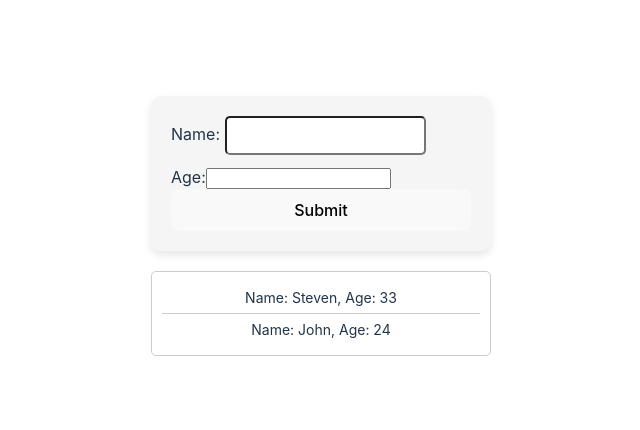
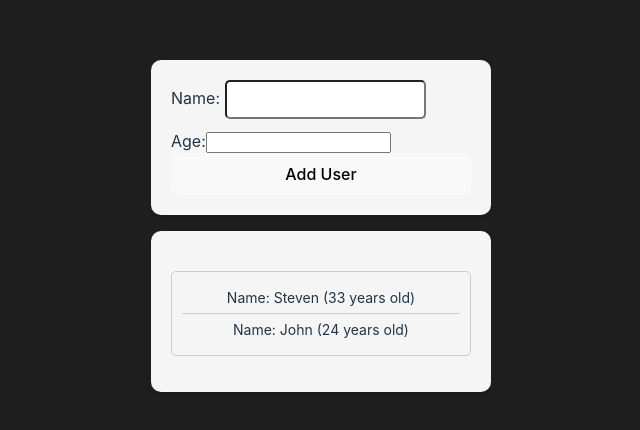
Before and after one commit to steven32323/react-user-data, a React (Vite) app: page / in a window 1280 px wide. Shown: the part 166-596 px from the top of the page, without its empty margins (319-959 px from the left). Built offline with nearby package versions, Linux system fonts and the light colour scheme.

Commit message:
fixed some styling issues

```diff
--- a/src/App.jsx
+++ b/src/App.jsx
@@ -25,9 +25,9 @@ function App() {
           <InputForm onAddUser={addUserHandler} />
         </div>
       </Card>
-      <section>
+      <Card>
         <UserList users={userData} />
-      </section>
+      </Card>
     </>
   );
 }
--- a/src/assets/UI/Card.css
+++ b/src/assets/UI/Card.css
@@ -4,4 +4,5 @@
   padding: 20px;
   box-shadow: 0 4px 8px rgba(0, 0, 0, 0.1);
   width: 300px;
+  margin-bottom: 2vh;
 }
--- a/src/form/FormItem.jsx
+++ b/src/form/FormItem.jsx
@@ -3,7 +3,7 @@ import "./UserList";
 const FormItem = (props) => {
   return (
     <li className="list-item">
-      Name: {props.name}, Age: {props.age}
+      Name: {props.name} ({props.age} years old)
     </li>
   );
 };
--- a/src/form/inputForm.jsx
+++ b/src/form/inputForm.jsx
@@ -22,7 +22,7 @@ const InputForm = (props) => {
       return;
     }
     if (enteredAge.trim().length === 0) {
-      errorHandler("Please enter an age!");
+      errorHandler("Please enter an age!  ");
       return;
     }
     props.onAddUser(enteredName, enteredAge);
@@ -37,14 +37,14 @@ const InputForm = (props) => {
       ) : (
         <form className="form" onSubmit={formSubmitHandler}>
           <div>
-            <label>Name: </label>
-            <input type="text" onChange={nameChangeHandler} />
+            <label htmlFor="username">Name: </label>
+            <input id="name" type="text" onChange={nameChangeHandler} />
           </div>
           <div>
-            <label>Age:</label>
-            <input type="number" onChange={ageChangeHandler} />
+            <label htmlFor="userage">Age:</label>
+            <input id="age" type="number" onChange={ageChangeHandler} />
           </div>
-          <button type="submit">Submit</button>
+          <button type="submit">Add User</button>
         </form>
       )}
     </>
--- a/src/index.css
+++ b/src/index.css
@@ -5,7 +5,6 @@
 
   color-scheme: light dark;
   color: rgba(255, 255, 255, 0.87);
-  background-color: #242424;
 
   font-synthesis: none;
   text-rendering: optimizeLegibility;
@@ -28,6 +27,8 @@ body {
   justify-content: center;
   align-items: center;
   height: 100vh;
+  background-color: #1f1f1f;
+
   margin: 0;
 }
 
```
